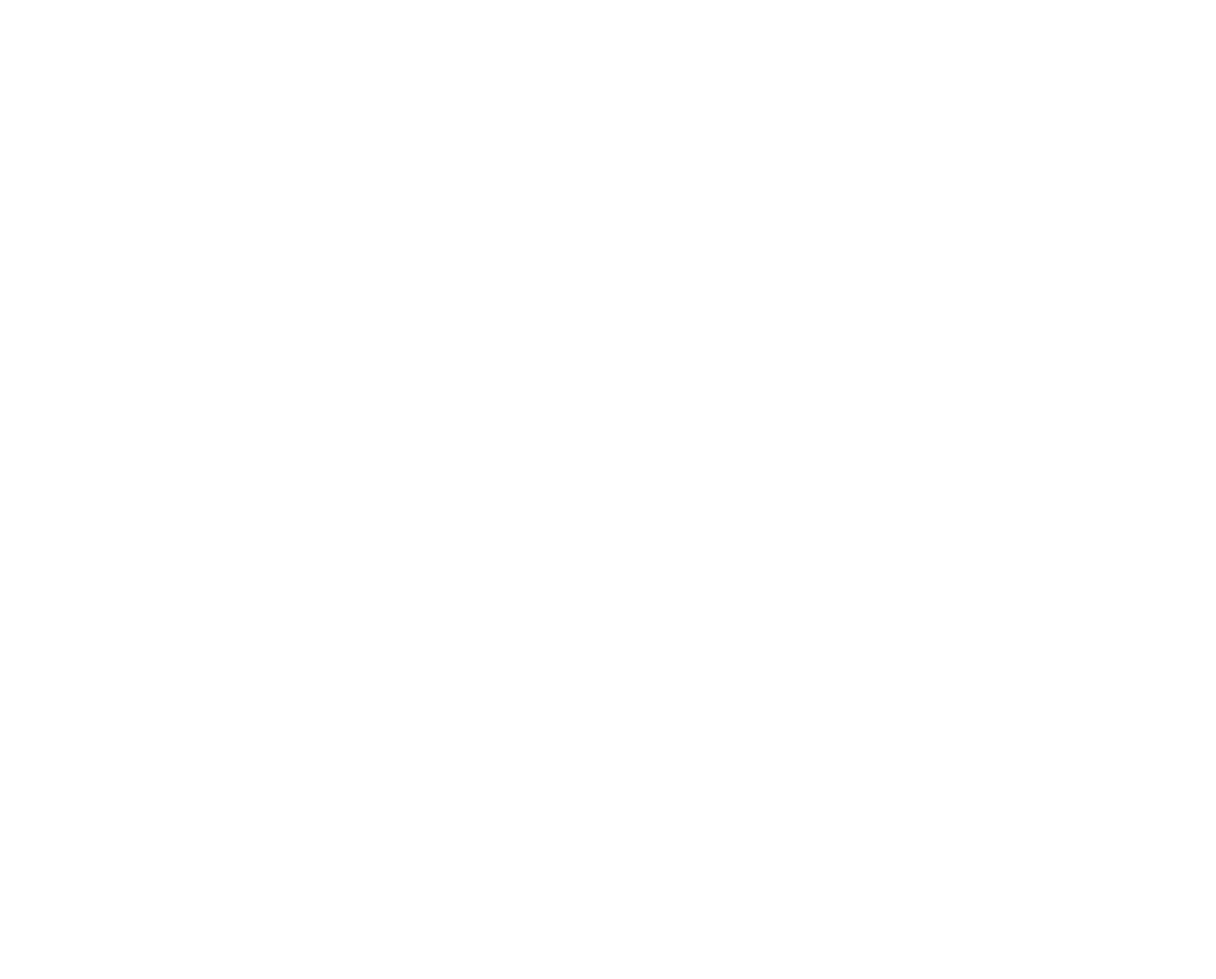
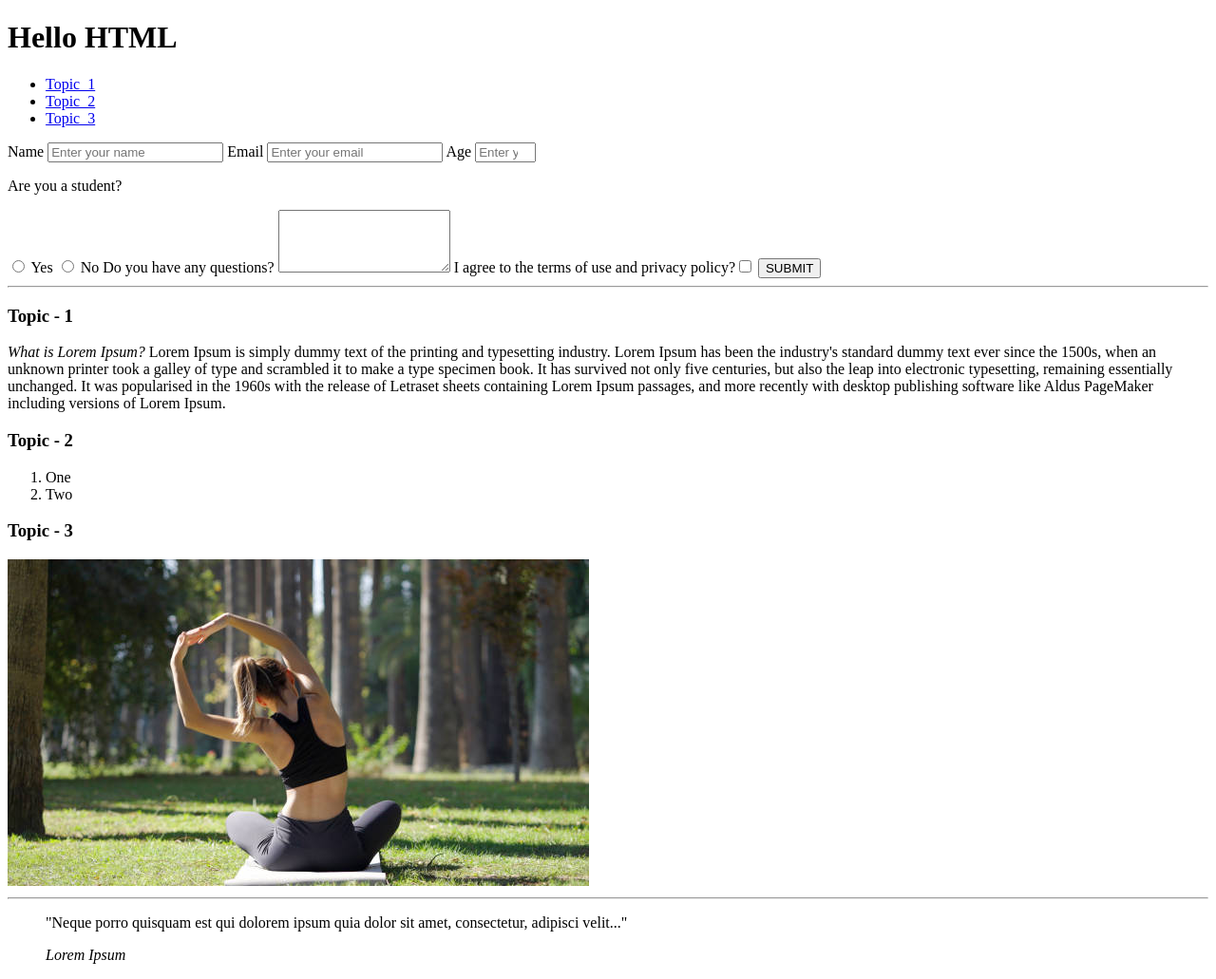
Before and after one commit to balandiana/study, a plain HTML site: page task 1/index.html in a window 1280 px wide. Shown: the whole page at 95% size. Before the commit the page ends 800 px from the top, so only its background shows below. Drawn offline with Linux system fonts and the light colour scheme.

Commit message:
new commit

```diff
--- a/task 1/index.html
+++ b/task 1/index.html
@@ -1,14 +1,97 @@
 <!DOCTYPE html>
-<html>
+<html lang="en">
 
-    <head>
+<head>
+    <meta charset="UTF-8"/>
+    <meta name="viewport" content="width=device-width, initial-scale=1.0"/>
+    <link rel="stylesheet" type="text/css" href="styles.css"/>
+    <title>HTML Simple</title>
+</head>
 
-    </head>
+<body>
+    <header>
+        <h1>Hello HTML</h1>
+        <nav>
+            <ul>
+            <li><a href="#topic1">Topic_1</a></li>
+            <li><a href="#topic2">Topic_2</a></li>
+            <li><a href="#topic3">Topic_3</a></li>
+            </ul>
+        </nav>
+    </header>
 
-    <body>
+    <main>
+        <div class="info">
+            <form>
+                <fildset action="https://uk.wikipedia.org/wiki/%D0%92%D1%96%D0%BA%D1%96">
+                    <label>Name <input type="text" name="name" placeholder="Enter your name" required/></label>
+                    <label>Email <input type="email" name="email" placeholder="Enter your email" required/></label>
+                    <label>Age <input type="number" name="age" min="16" max="100" placeholder="Enter your age" required/></label>
+                    <p>Are you a student?</p>
+                        <label><input type="radio" name="study" value="yes"> Yes</label>
+                        <label><input type="radio" name="study" valu="no"> No</label>
+                    <label>Do you have any questions?
+                        <textarea rows="4" cols="20" name="question" placeholder="How long...?">
+                        </textarea>
+                    </label>
+                    <label>I agree to the terms of use and privacy policy?<input type="checkbox" name="" required></label>
+                    <button type="submit">SUBMIT</button>
+                </fildset>
+            </form>
+        </div>
+             <hr>
 
-    </body>
+        <div class="topics">
+            <section id="topic1">
+                <header><h3>Topic - 1</h3></header>
+                <p><i>What is Lorem Ipsum?</i>
+                    <span>Lorem Ipsum</span> is simply dummy text of the printing
+                    and typesetting industry. Lorem Ipsum has been the industry's
+                    standard dummy text ever since the 1500s, when an unknown
+                    printer took a galley of type and scrambled it to make a type
+                    specimen book. It has survived not only five centuries, but
+                    also the leap into electronic typesetting, remaining essentially
+                    unchanged. It was popularised in the 1960s with the release of
+                    Letraset sheets containing Lorem Ipsum passages, and more
+                    recently with desktop publishing software like Aldus PageMaker
+                    including versions of Lorem Ipsum.</p>
+            </section>
+            <section id="topic2">
+                <header><h3>Topic - 2</h3></header>
+                <ol>
+                    <li>One</li>
+                    <li>Two</li>
+                </ol>
+            </section>
+            <section id="topic3">
+                <header><h3>Topic - 3</h3></header>
+                <img src="img/yoga.jpeg" alt="Yoga"/>
+            </section>
+        </div>
+            <hr>
+    </main>
 
-    <script src="index.js"></script>
+    <footer>
+        <div class="end">
+            <blockquote cite="https://www.lipsum.com/">
+                <p>"Neque porro quisquam est qui dolorem ipsum quia dolor sit amet, consectetur, adipisci velit..."</p>
+                <cite>Lorem Ipsum</cite>
+            </blockquote>
+        </div>
+
+        <div class="media">
+            <a href="https://www.facebook.com">
+                <i class="fab fa-facebook-f"></i>
+            </a>
+            <a href="https://instagram.com">
+                <i class="fab fa-instagram"></i>
+            </a>
+            <a href="https://www.youtube.com">
+                <i class="fab fa-youtube"></i>
+            </a>
+        </div>
+    </footer>
+
+</body>
 
 </html>
```
Also changed, not shown: task 1/img/yoga.jpeg (added), 1 other file.
